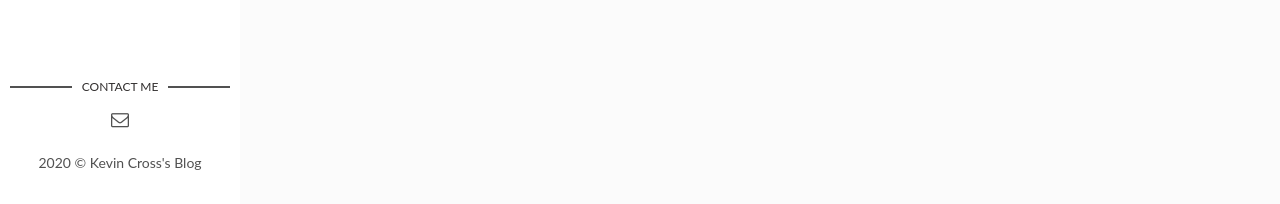
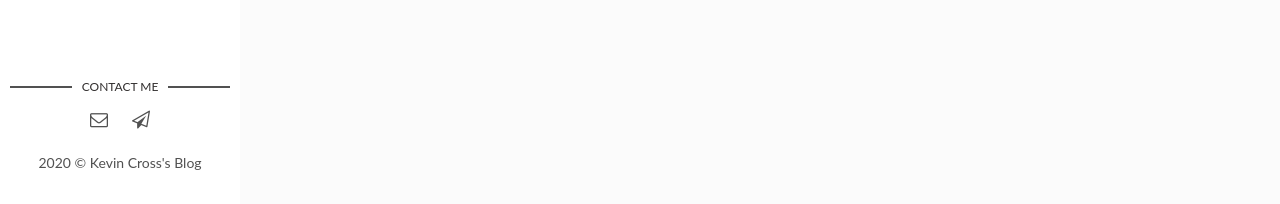
Before and after one commit to ADotInTime/ADotInTime, a Jekyll site: the page built from index.html, in a window 1280 px wide. Shown: the part 693-897 px from the top of the page. Built offline with Jekyll 4.4.1, drawn with Linux system fonts in a browser that asks for light colours; the list of posts is cut into pages by our own code.

Commit message:
Telegram Contact

```diff
--- a/_config.yml
+++ b/_config.yml
@@ -16,6 +16,7 @@ pages-directory: # directory for all the sections of the website
 social-github: animaanimus # add your Github handle
 social-linkedin:  # add your Linkedin handle
 social-email: adotintime@tutanota.com # add your Email address
+social-telegram: ToxicFerret
 
 # Disqus
 discus-identifier: animaanimus # mr-brown # add your discus identifier
--- a/_layouts/main.html
+++ b/_layouts/main.html
@@ -35,6 +35,11 @@ layout: default
         {% else %}
           <li class="email"><a href="adotintime@tutanota.com"><i class="fa fa-envelope-o" aria-hidden="true"></i></a></li>
         {% endif %}
+        {% if site.social-telegram %}
+          <li class="telegram"><a href="https://t.me/{{site.social-telegram}}"><i class="fa fa-paper-plane-o"></i></a></li>
+        {% else %}
+          <li class="telegram"><a href="https://t.me/{{site.social-telegram}}"><i class="fa fa-paper-plane-o" aria-hidden="true"></i></a></li>
+        {% endif %}
       </ul>
     </section> <!-- End Section Contact -->
     <div class="copyright">
```
